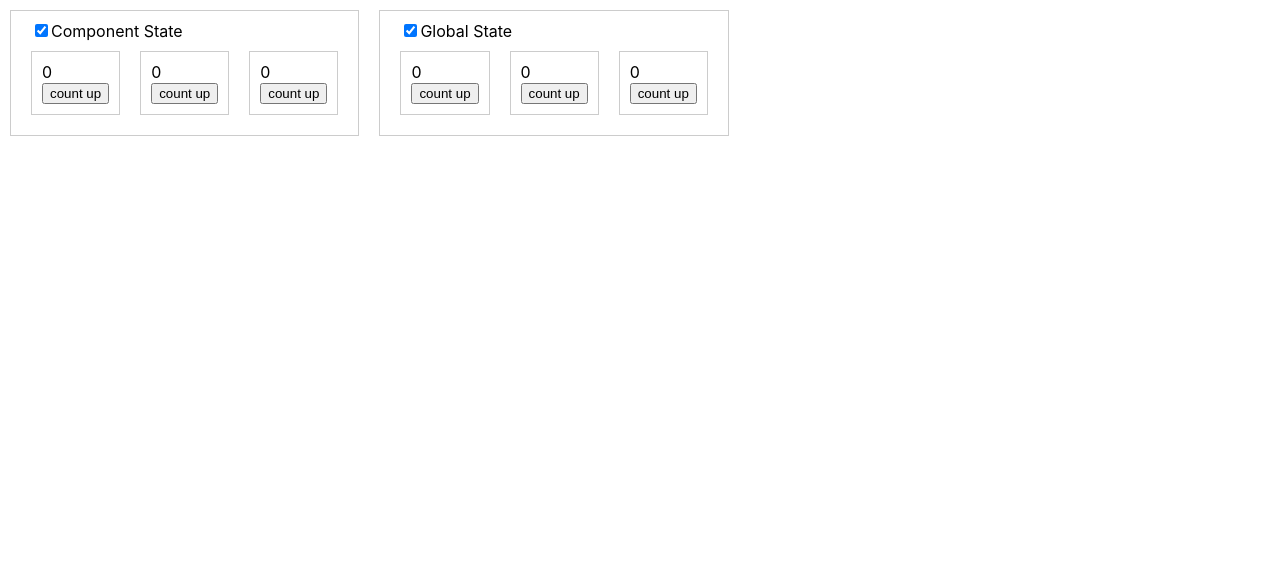
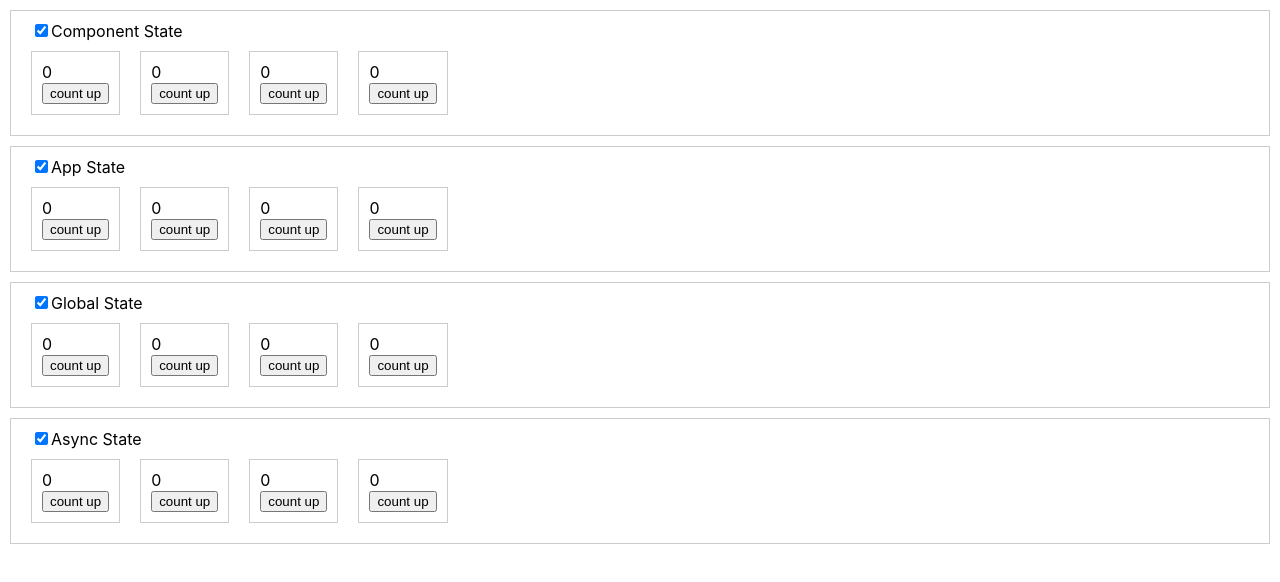
Before and after one commit to yamagame/redux-sample-app, a React (Create React App) app: page / in a window 1280 px wide. Shown: the top 582 px of the page. Built offline with nearby package versions, Linux system fonts and the light colour scheme.

Commit message:
thunkサンプル追加

```diff
--- a/src/App.tsx
+++ b/src/App.tsx
@@ -1,56 +1,50 @@
 import React from "react";
-import { ComponentStateCounter, GlobalStateCounter } from "component/counter";
-
-const style = {
-  border: "solid 1px #CCC",
-  display: "inline-block",
-  padding: 10,
-  margin: 10,
-};
-
-const leftMargin = {
-  marginLeft: 10,
-};
+import { CounterGroup } from "component/CounterGroup";
+import {
+  AppStateCounter,
+  ComponentStateCounter,
+  GlobalStateCounter0,
+  GlobalStateCounter1,
+  GlobalStateCounter2,
+  GlobalStateCounter3,
+  AsyncStateCounter0,
+  AsyncStateCounter1,
+  AsyncStateCounter2,
+  AsyncStateCounter3,
+} from "component/Counter";
 
 function App() {
-  const [visibleGroup1, setVisiableGroup1] = React.useState(true);
-  const [visibleGroup2, setVisiableGroup2] = React.useState(true);
+  const [count, setCount] = React.useState(0);
+  const appStateProps = { count, setCount };
   return (
     <div>
-      <div style={style}>
-        <div style={leftMargin}>
-          <input
-            type="checkbox"
-            checked={visibleGroup1}
-            onChange={() => setVisiableGroup1(!visibleGroup1)}
-          />
-          Component State{" "}
-        </div>
-        {visibleGroup1 && (
-          <>
-            <ComponentStateCounter />
-            <ComponentStateCounter />
-            <ComponentStateCounter />
-          </>
-        )}
-      </div>
-      <div style={style}>
-        <div style={leftMargin}>
-          <input
-            type="checkbox"
-            checked={visibleGroup2}
-            onChange={() => setVisiableGroup2(!visibleGroup2)}
-          />
-          Global State
-        </div>
-        {visibleGroup2 && (
-          <>
-            <GlobalStateCounter />
-            <GlobalStateCounter />
-            <GlobalStateCounter />
-          </>
-        )}
-      </div>
+      <CounterGroup title="Component State">
+        <ComponentStateCounter />
+        <ComponentStateCounter />
+        <ComponentStateCounter />
+        <ComponentStateCounter />
+      </CounterGroup>
+
+      <CounterGroup title="App State">
+        <AppStateCounter count={count} setCount={setCount} />
+        <AppStateCounter count={count} setCount={setCount} />
+        <AppStateCounter {...{ count, setCount }} />
+        <AppStateCounter {...appStateProps} />
+      </CounterGroup>
+
+      <CounterGroup title="Global State">
+        <GlobalStateCounter0 />
+        <GlobalStateCounter1 />
+        <GlobalStateCounter2 />
+        <GlobalStateCounter3 />
+      </CounterGroup>
+
+      <CounterGroup title="Async State">
+        <AsyncStateCounter0 />
+        <AsyncStateCounter1 />
+        <AsyncStateCounter2 />
+        <AsyncStateCounter3 />
+      </CounterGroup>
     </div>
   );
 }
--- /dev/null
+++ b/src/component/CounterGroup.tsx
@@ -0,0 +1,33 @@
+import React from "react";
+
+const style = {
+  border: "solid 1px #CCC",
+  padding: 10,
+  margin: 10,
+};
+
+const leftMargin = {
+  marginLeft: 10,
+};
+
+export type CounterGroupProps = React.PropsWithChildren<{
+  title: string;
+}>;
+
+export const CounterGroup: React.FC<CounterGroupProps> = (props) => {
+  const [visible, setVisible] = React.useState(true);
+  const { title, children } = props;
+  return (
+    <div style={style}>
+      <div style={leftMargin}>
+        <input
+          type="checkbox"
+          checked={visible}
+          onChange={() => setVisible(!visible)}
+        />
+        {title}
+      </div>
+      {visible && <>{children}</>}
+    </div>
+  );
+};
--- a/src/component/counter.tsx
+++ b/src/component/counter.tsx
@@ -1,5 +1,5 @@
 import React from "react";
-import { useAppDispatch, useAppSelector } from "store";
+import { useAppDispatch, useAppSelector, store } from "store";
 import { applicationSelector } from "store/selector";
 import { actions } from "features/application";
 
@@ -9,6 +9,30 @@ const style = {
   padding: 10,
   margin: 10,
 };
+
+const wait = async (sec: number, callback: () => void) => {
+  return new Promise((res) => {
+    setTimeout(() => {
+      callback();
+      res(0);
+    }, sec * 1000);
+  });
+};
+
+export type AppStateCounterProps = {
+  count: number;
+  setCount: (value: number) => void;
+};
+
+export function AppStateCounter(props: AppStateCounterProps) {
+  const { count, setCount } = props;
+  return (
+    <div style={style}>
+      <div>{count}</div>
+      <button onClick={() => setCount(count + 1)}>count up</button>
+    </div>
+  );
+}
 
 export function ComponentStateCounter() {
   const [count, setCount] = React.useState(0);
@@ -20,13 +44,165 @@ export function ComponentStateCounter() {
   );
 }
 
-export function GlobalStateCounter() {
+export function GlobalStateCounter0() {
   const dispatch = useAppDispatch();
   const state = useAppSelector(applicationSelector);
+  const action = { type: "application/increment" };
+  // const action = { type: "application/setCount", payload: state.count + 1 };
   return (
     <div style={style}>
       <div>{state.count}</div>
-      <button onClick={() => dispatch(actions.increment())}>count up</button>
+      <button onClick={() => dispatch(action)}>count up</button>
     </div>
   );
 }
+
+export function GlobalStateCounter1() {
+  const dispatch = useAppDispatch();
+  const state = useAppSelector(applicationSelector);
+  const action = actions.increment();
+  // const action = actions.setCount(state.count + 1);
+  return (
+    <div style={style}>
+      <div>{state.count}</div>
+      <button onClick={() => dispatch(action)}>count up</button>
+    </div>
+  );
+}
+
+export function GlobalStateCounter2() {
+  const dispatch = useAppDispatch();
+  const state = useAppSelector(applicationSelector);
+  const action = () => actions.setCount(state.count + 1);
+  return (
+    <div style={style}>
+      <div>{state.count}</div>
+      <button onClick={() => dispatch(action())}>count up</button>
+    </div>
+  );
+}
+
+export function GlobalStateCounter3() {
+  const dispatch = useAppDispatch();
+  const state = useAppSelector(applicationSelector);
+  const action = React.useCallback(() => {
+    return actions.setCount(state.count + 1);
+  }, [state.count]);
+  return (
+    <div style={style}>
+      <div>{state.count}</div>
+      <button onClick={() => dispatch(action())}>count up</button>
+    </div>
+  );
+}
+
+export function AsyncStateCounter0() {
+  const dispatch = useAppDispatch();
+  const state = useAppSelector(applicationSelector);
+  const action = async (dispatch: ReturnType<typeof useAppDispatch>) => {
+    await wait(1, () => {
+      const nextCount = state.count + 1;
+      if (nextCount > 3) {
+        dispatch(actions.reset());
+      } else {
+        dispatch(actions.setCount(nextCount));
+      }
+    });
+  };
+  return (
+    <div style={style}>
+      <div>{state.count}</div>
+      <button onClick={() => dispatch(action)}>count up</button>
+    </div>
+  );
+}
+
+export function AsyncStateCounter1() {
+  const dispatch = useAppDispatch();
+  const state = useAppSelector(applicationSelector);
+  const action = async (
+    dispatch: ReturnType<typeof useAppDispatch>,
+    getState: typeof store.getState
+  ) => {
+    await wait(1, () => {
+      const nextCount = getState().application.count + 1;
+      if (nextCount > 3) {
+        dispatch(actions.reset());
+      } else {
+        dispatch(actions.setCount(nextCount));
+      }
+    });
+  };
+  return (
+    <div style={style}>
+      <div>{state.count}</div>
+      <button onClick={() => dispatch(action)}>count up</button>
+    </div>
+  );
+}
+
+export function AsyncStateCounter2() {
+  const dispatch = useAppDispatch();
+  const state = useAppSelector(applicationSelector);
+  const action = React.useCallback(
+    () => async (dispatch: ReturnType<typeof useAppDispatch>) => {
+      await wait(1, () => {
+        const nextCount = state.count + 1;
+        if (nextCount > 3) {
+          dispatch(actions.reset());
+        } else {
+          dispatch(actions.increment());
+        }
+      });
+    },
+    [state.count]
+  );
+  return (
+    <div style={style}>
+      <div>{state.count}</div>
+      <button onClick={() => dispatch(action())}>count up</button>
+    </div>
+  );
+}
+
+export function AsyncStateCounter3() {
+  const dispatch = useAppDispatch();
+  const state = useAppSelector(applicationSelector);
+  const action = async (
+    dispatch: ReturnType<typeof useAppDispatch>,
+    getState: typeof store.getState
+  ) => {
+    await wait(1, () => {
+      const nextCount = getState().application.count + 1;
+      dispatch(actions.setCount(nextCount));
+    });
+    if (
+      getState().application.count >= 5 &&
+      getState().application.count < 10
+    ) {
+      await wait(1, () => {
+        dispatch(actions.increment());
+      });
+      await wait(1, () => {
+        dispatch(actions.increment());
+      });
+      await wait(1, () => {
+        dispatch(actions.increment());
+      });
+    }
+  };
+  return (
+    <div style={style}>
+      <div>{state.count}</div>
+      <button
+        onClick={async () => {
+          console.log("Click");
+          await dispatch(action);
+          console.log("OK");
+        }}
+      >
+        count up
+      </button>
+    </div>
+  );
+}
--- a/src/features/application/index.ts
+++ b/src/features/application/index.ts
@@ -1,19 +1,40 @@
-import { createSlice } from "@reduxjs/toolkit";
+import { createSlice, PayloadAction } from "@reduxjs/toolkit";
 
 export interface ApplicationState {
   count: number;
+  limit: number;
 }
 
 const initialState: ApplicationState = {
   count: 0,
+  limit: 0,
 };
 
 export const applicationSlice = createSlice({
   name: "application",
   initialState,
   reducers: {
+    reset: (state) => {
+      console.log("reset");
+      state.count = 0;
+    },
+    setLimit: (state, action: PayloadAction<number>) => {
+      state.limit = action.payload;
+    },
     increment: (state) => {
-      state.count = state.count + 1;
+      const count = state.count + 1;
+      console.log("increment", count, new Date().getTime());
+      state.count = count;
+      if (state.limit > 0 && state.count > state.limit) {
+        state.count = 0;
+      }
+    },
+    setCount: (state, action: PayloadAction<number>) => {
+      console.log("setCount", action.payload, new Date().getTime());
+      state.count = action.payload;
+      if (state.limit > 0 && state.count > state.limit) {
+        state.count = 0;
+      }
     },
   },
 });
```
Also changed, not shown: 3 other files (tests, documents, lock files or other folders).
